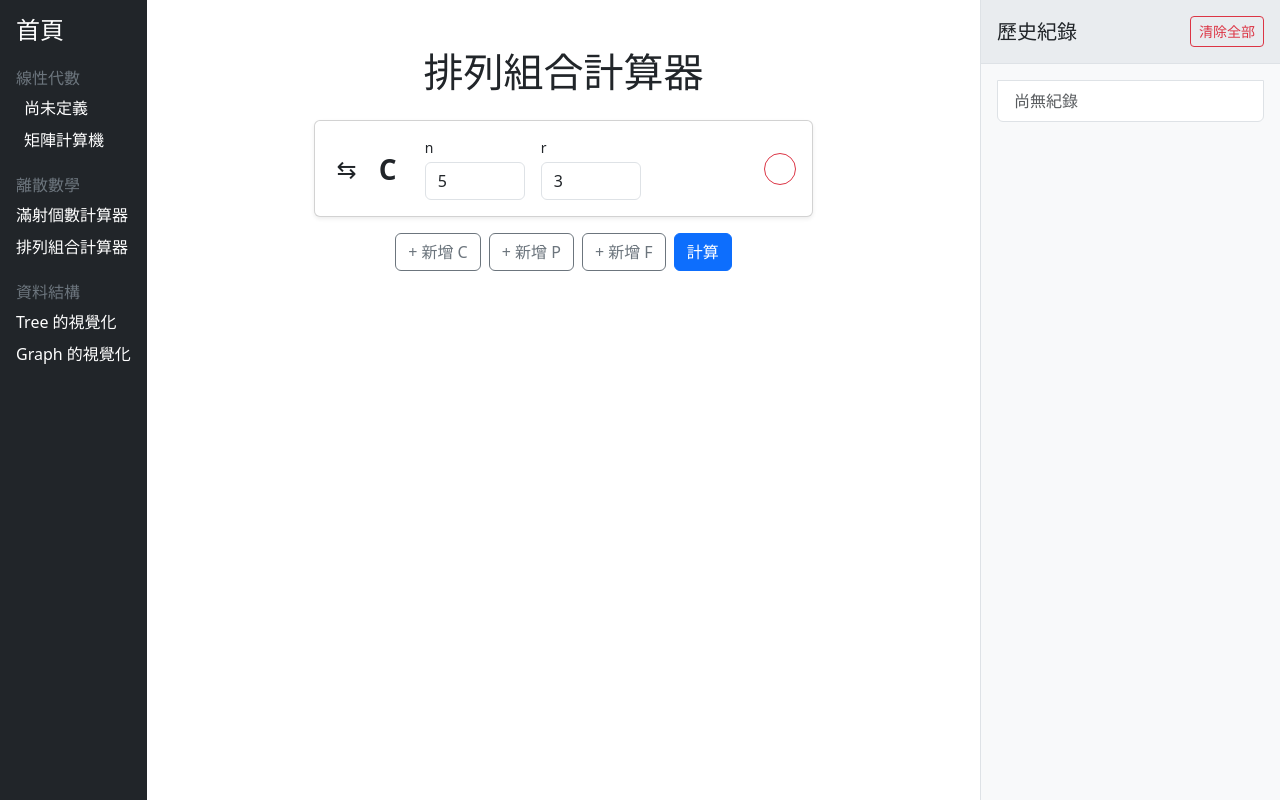
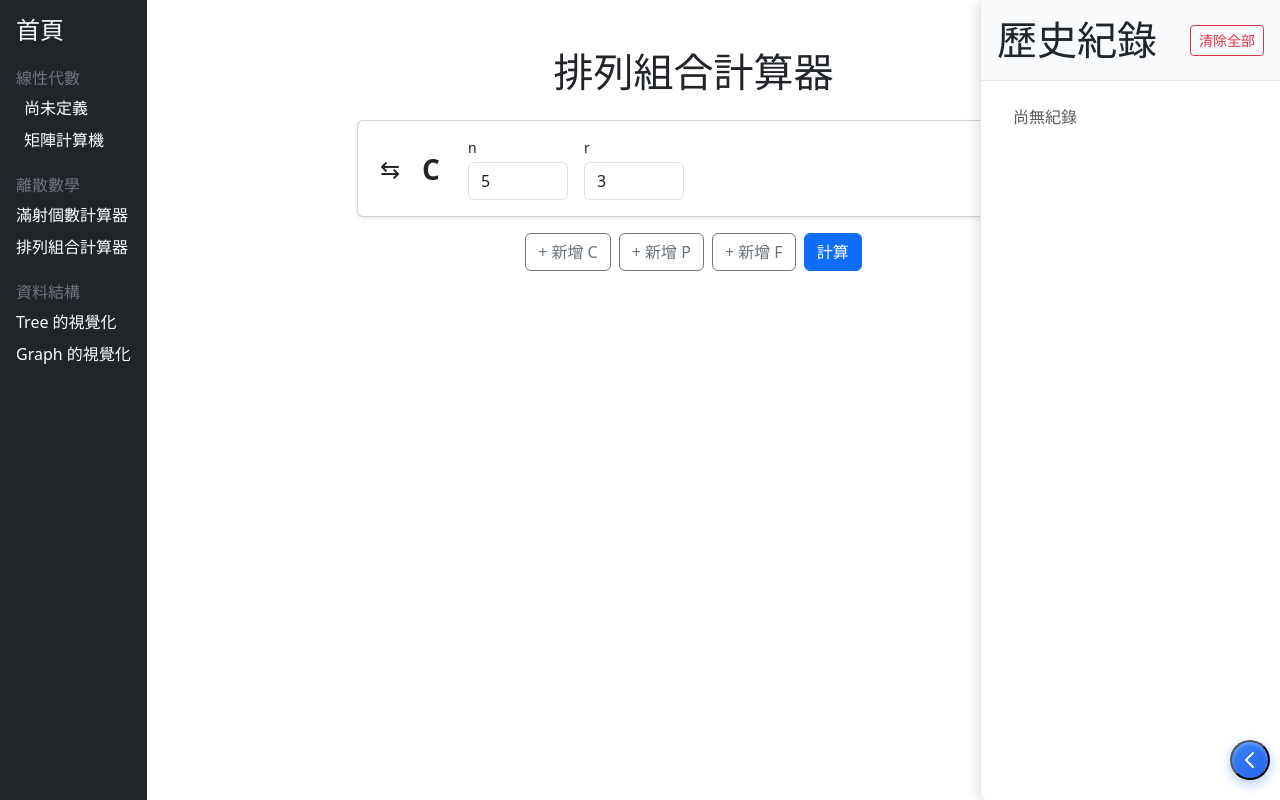
Before and after one commit to Hoxton019030/Math_Calculator, a Vue app: page /discrete/combinatorics in a window 1280 px wide. Built offline with nearby package versions, Linux system fonts and the light colour scheme.

Commit message:
2025-07-28 commit

```diff
--- a/src/views/Discrete/CombinationPermutationCalculator.vue
+++ b/src/views/Discrete/CombinationPermutationCalculator.vue
@@ -2,15 +2,15 @@
   <div class="container-fluid">
     <!-- Main content with calculator -->
     <div class="main-content py-4">
-      <h1 class="mb-4 text-center">排列組合計算器</h1>
+      <h1 class="mb-4 text-center text-3xl font-bold text-gray-800">排列組合計算器</h1>
       <div class="row justify-content-center">
         <div class="col-md-8">
           <draggable v-model="terms" item-key="id" handle=".drag-handle" animation="200">
             <template #item="{ element: term, index }">
-              <div class="card p-3 mb-3 shadow-sm d-flex align-items-center" style="user-select: none;">
+              <div class="card p-3 mb-3 shadow-sm d-flex align-items-center bg-white rounded-lg" style="user-select: none;">
                 <div class="d-flex align-items-center gap-3 w-100">
                   <div
-                    class="drag-handle d-flex align-items-center justify-content-center"
+                    class="drag-handle d-flex align-items-center justify-content-center text-gray-500"
                     style="cursor: grab; width: 32px; height: 32px; font-size: 24px;"
                     title="拖曳改變順序"
                   >
@@ -18,21 +18,21 @@
                   </div>
                   <div class="fw-bold fs-3" style="width: 30px;">{{ term.type }}</div>
                   <div class="d-flex flex-column">
-                    <label class="form-label small mb-1">n</label>
+                    <label class="form-label small mb-1 text-gray-600">n</label>
                     <input
                       type="number"
                       v-model.number="term.n"
-                      class="form-control"
+                      class="form-control border-gray-300 rounded-md"
                       min="0"
                       style="width: 100px;"
                     />
                   </div>
                   <div v-if="term.type !== 'F'" class="d-flex flex-column">
-                    <label class="form-label small mb-1">r</label>
+                    <label class="form-label small mb-1 text-gray-600">r</label>
                     <input
                       type="number"
                       v-model.number="term.r"
-                      class="form-control"
+                      class="form-control border-gray-300 rounded-md"
                       min="0"
                       style="width: 100px;"
                     />
@@ -50,16 +50,16 @@
           </draggable>
 
           <div class="mb-3 d-flex gap-2 flex-wrap justify-content-center">
-            <button class="btn btn-outline-secondary" @click="addTerm('C')">+ 新增 C</button>
-            <button class="btn btn-outline-secondary" @click="addTerm('P')">+ 新增 P</button>
-            <button class="btn btn-outline-secondary" @click="addTerm('F')">+ 新增 F</button>
-            <button class="btn btn-primary" @click="calculate">計算</button>
+            <button class="btn btn-outline-secondary rounded-md hover:bg-gray-100 transition-colors" @click="addTerm('C')">+ 新增 C</button>
+            <button class="btn btn-outline-secondary rounded-md hover:bg-gray-100 transition-colors" @click="addTerm('P')">+ 新增 P</button>
+            <button class="btn btn-outline-secondary rounded-md hover:bg-gray-100 transition-colors" @click="addTerm('F')">+ 新增 F</button>
+            <button class="btn btn-primary rounded-md hover:bg-blue-600 transition-colors" @click="calculate">計算</button>
           </div>
 
-          <div v-if="resultText" class="alert alert-success text-center fs-5">
+          <div v-if="resultText" class="alert alert-success text-center fs-5 rounded-md">
             {{ resultText }}
           </div>
-          <div v-if="errorText" class="alert alert-danger text-center fs-6">
+          <div v-if="errorText" class="alert alert-danger text-center fs-6 rounded-md">
             {{ errorText }}
           </div>
         </div>
@@ -67,24 +67,21 @@
     </div>
 
     <!-- Right sidebar for history -->
-    <div class="history-sidebar">
-      <div class="sidebar-header d-flex justify-content-between align-items-center p-3">
-        <h5 class="mb-0">歷史紀錄</h5>
-        <div>
-          <!-- <button class="btn btn-sm btn-outline-secondary me-2" @click="toggleSidebar"> -->
-            <!-- {{ isSidebarOpen ? '收合' : '展開' }} -->
-          <!-- </button> -->
-          <button class="btn btn-sm btn-outline-danger" @click="clearHistory">清除全部</button>
+    <div class="history-sidebar" :style="{ right: isSidebarOpen ? '0' : '-300px' }">
+      <div class="sidebar-header d-flex justify-content-between align-items-center p-3 bg-gray-100 border-b border-gray-200">
+        <h1 class="mb-0 text-gray-800 font-semibold">歷史紀錄</h1>
+        <div class="flex gap-2">
+          <button class="btn btn-sm btn-outline-danger rounded-md hover:bg-red-50 transition-colors" @click="clearHistory">清除全部</button>
         </div>
       </div>
-      <div v-if="isSidebarOpen" class="sidebar-content p-3">
+      <div class="sidebar-content p-3">
         <ul class="list-group">
           <draggable v-model="history" item-key="id" handle=".drag-handle-history" animation="200">
             <template #item="{ element: item, index }">
-              <li class="list-group-item d-flex justify-content-between align-items-center flex-column align-items-start">
+              <li class="list-group-item d-flex justify-content-between align-items-center flex-column align-items-start border-0 py-2 hover:bg-gray-50 transition-colors">
                 <div class="d-flex align-items-center w-100">
                   <div
-                    class="drag-handle-history me-2"
+                    class="drag-handle-history me-2 text-gray-500"
                     style="cursor: grab; font-size: 20px;"
                     title="拖曳改變順序"
                   >
@@ -93,12 +90,13 @@
                   <span
                     @click="loadHistoryItem(item.terms)"
                     style="cursor: pointer; flex-grow: 1;"
+                    class="text-gray-700 hover:text-blue-600 transition-colors"
                     :title="item.expression"
                   >
                     {{ item.expression }}
                   </span>
                   <button
-                    class="btn btn-sm btn-outline-danger ms-2"
+                    class="btn btn-sm btn-outline-danger ms-2 rounded-circle"
                     @click.stop="deleteHistory(index)"
                     title="刪除此筆歷史"
                   >
@@ -111,9 +109,31 @@
               </li>
             </template>
           </draggable>
-          <li v-if="history.length === 0" class="list-group-item text-muted">尚無紀錄</li>
+          <li v-if="history.length === 0" class="list-group-item text-muted border-0 py-2">尚無紀錄</li>
         </ul>
       </div>
+      <button
+        class="toggle-button"
+        :class="{ 'collapsed': !isSidebarOpen }"
+        @click="toggleSidebar"
+        title="切換側邊欄"
+        style="position: fixed; right: 10px; bottom: 20px;"
+      >
+        <svg
+          class="w-6 h-6 text-white"
+          fill="none"
+          stroke="currentColor"
+          viewBox="0 0 24 24"
+          xmlns="http://www.w3.org/2000/svg"
+        >
+          <path
+            stroke-linecap="round"
+            stroke-linejoin="round"
+            stroke-width="2"
+            :d="isSidebarOpen ? 'M15 19l-7-7 7-7' : 'M9 5l7 7-7 7'"
+          ></path>
+        </svg>
+      </button>
     </div>
   </div>
 </template>
@@ -252,38 +272,56 @@ watch(
 
 .main-content {
   flex-grow: 1;
-  padding-right: 300px; /* Reserve space for sidebar when open */
+  padding-right: 40px; /* Reserve space for toggle button */
 }
 
 .history-sidebar {
   width: 300px;
-  background-color: #f8f9fa;
-  border-left: 1px solid #dee2e6;
+  background-color: #ffffff;
+  border-left: 1px solid #e5e7eb;
   position: fixed;
-  right: 0;
   top: 0;
   bottom: 0;
-  transition: transform 0.3s ease;
-  transform: translateX(0);
+  transition: right 0.3s ease-in-out;
   z-index: 1000;
+  box-shadow: -4px 0 12px rgba(0, 0, 0, 0.1);
+  border-radius: 8px 0 0 8px;
 }
 
-.history-sidebar.closed {
-  transform: translateX(100%);
+.sidebar-header {
+  background-color: #f9fafb;
+  border-bottom: 1px solid #e5e7eb;
 }
 
-.history-sidebar .sidebar-header {
-  background-color: #e9ecef;
-  border-bottom: 1px solid #dee2e6;
-}
-
-.history-sidebar .sidebar-content {
+.sidebar-content {
   overflow-y: auto;
   height: calc(100% - 60px); /* Adjust based on header height */
 }
 
-.history-sidebar.closed .sidebar-content {
-  display: none;
+.toggle-button {
+  position: fixed;
+  bottom: 20px;
+  right: 10px;
+  width: 40px;
+  height: 40px;
+  background: linear-gradient(135deg, #3b82f6, #2563eb);
+  border-radius: 50%;
+  display: flex;
+  align-items: center;
+  justify-content: center;
+  cursor: pointer;
+  box-shadow: 0 4px 12px rgba(59, 130, 246, 0.4), inset 0 2px 4px rgba(255, 255, 255, 0.3);
+  transition: background 0.2s ease, box-shadow 0.2s ease;
+  z-index: 1001;
+}
+
+.toggle-button:hover {
+  background: linear-gradient(135deg, #2563eb, #1e40af);
+  box-shadow: 0 6px 16px rgba(59, 130, 246, 0.5), inset 0 3px 6px rgba(255, 255, 255, 0.4);
+}
+
+.toggle-button.collapsed {
+  transform: none; /* No transform needed since button is fixed */
 }
 
 .drag-handle,
@@ -291,14 +329,21 @@ watch(
   user-select: none;
 }
 
+.list-group-item {
+  background-color: transparent;
+}
+
 @media (max-width: 768px) {
   .main-content {
-    padding-right: 0;
+    padding-right: 40px; /* Reserve space for toggle button on mobile */
   }
 
   .history-sidebar {
     width: 100%;
-    z-index: 2000;
+  }
+
+  .toggle-button {
+    right: 10px; /* Maintain gap on mobile */
   }
 }
 </style>
```
